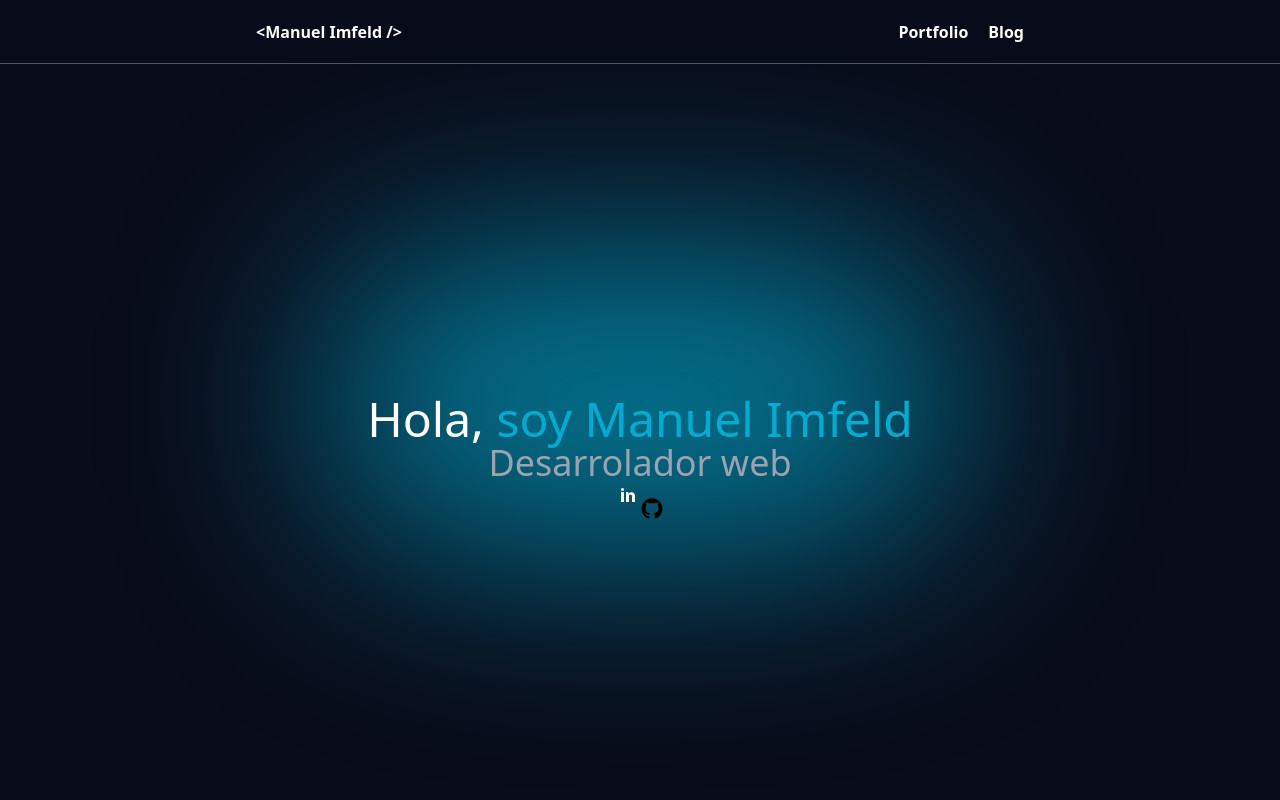
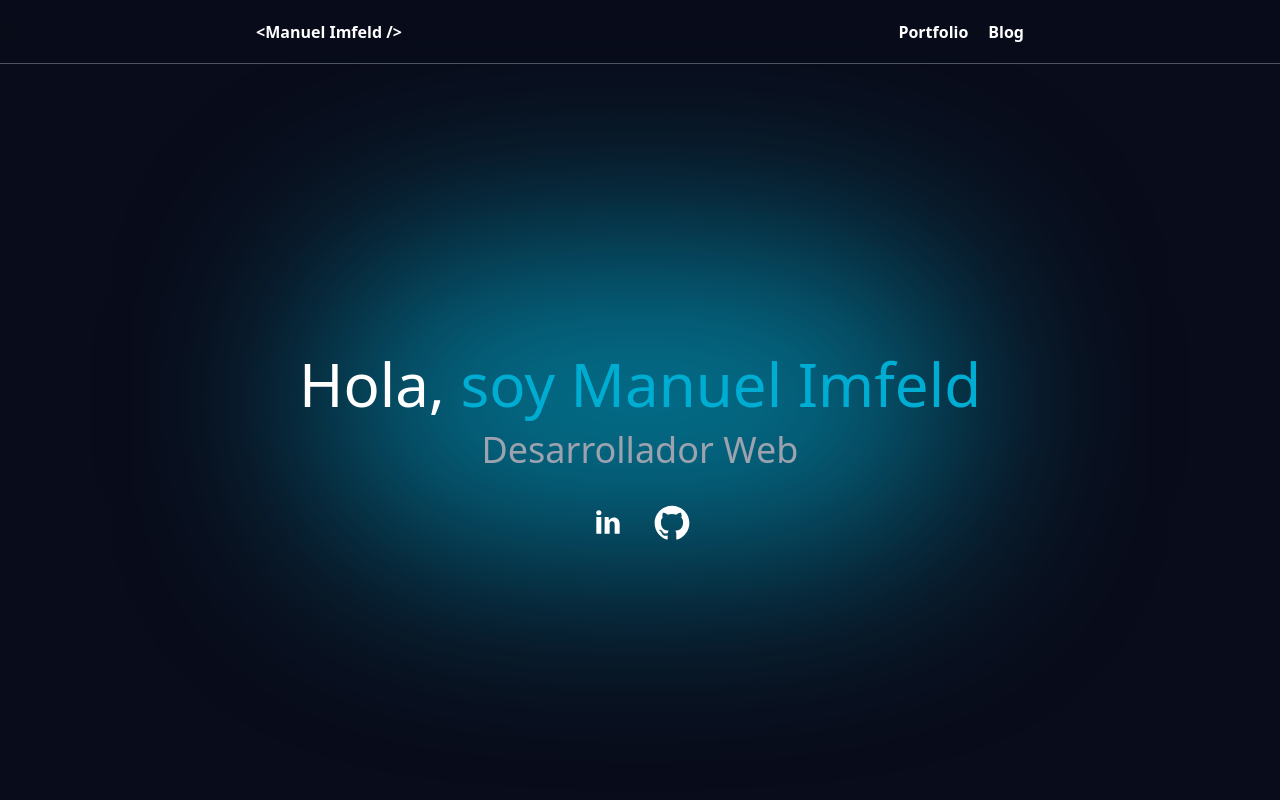
Before and after one commit to manuimfeld/portfolio-2024-astro, an Astro site: page / in a window 1280 px wide. Shown: the top 800 px of the page. Built offline with nearby package versions, Linux system fonts and the light colour scheme; Astro itself is replaced by a stand-in of ours.

Commit message:
chage hero styles

```diff
--- a/src/components/hero/Hero.astro
+++ b/src/components/hero/Hero.astro
@@ -8,13 +8,25 @@ import Linkedin from "../icons/Linkedin.astro";
   class="text-white flex flex-col items-center justify-center h-screen w-full"
 >
   <Glow />
-  <h1 class="text-5xl text-white mx-auto">
+  <h1
+    class="text-4xl sm:text-5xl lg:text-6xl text-white mx-auto mb-4 text-center"
+  >
     Hola, <span class="text-[#00ADD2]">soy Manuel Imfeld</span>
   </h1>
-  <h2 class="text-4xl text-gray-400 mx-auto">Desarrolador web</h2>
-  <ul class="flex">
-    <li><a href="https://www.linkedin.com/in/manuimfeld/"><Linkedin /></a></li>
-    <li><a href="https://github.com/manuimfeld"><Github /></a></li>
+  <h2
+    class="text-2xl sm:text-3xl lg:text-4xl text-gray-400 mx-auto mb-8 text-center"
+  >
+    Desarrollador Web
+  </h2>
+  <ul class="flex space-x-6 mb-8">
+    <li>
+      <a href="https://www.linkedin.com/in/manuimfeld/" target="_blank"
+        ><Linkedin /></a
+      >
+    </li>
+    <li>
+      <a href="https://github.com/manuimfeld" target="_blank"><Github /></a>
+    </li>
   </ul>
   <p></p>
 </section>
--- a/src/components/icons/Github.astro
+++ b/src/components/icons/Github.astro
@@ -1,11 +1,13 @@
 <!--?xml version="1.0" ?-->
 <svg
+  class="w-10 h-10 hover:scale-110 transition-transform"
+  fill="currentColor"
   enable-background="new -1163 1657.697 56.693 56.693"
   height="50px"
   id="Layer_1"
   version="1.1"
   viewBox="-1163 1657.697 56.693 56.693"
-  width="24px"
+  width="50px"
   xml:space="preserve"
   xmlns="http://www.w3.org/2000/svg"
   xmlns:xlink="http://www.w3.org/1999/xlink"
--- a/src/components/icons/Linkedin.astro
+++ b/src/components/icons/Linkedin.astro
@@ -1,12 +1,13 @@
 <!--?xml version="1.0" ?-->
 <svg
+  class="w-10 h-10 hover:scale-110 transition-transform"
   fill="currentColor"
   baseProfile="tiny"
-  height="24px"
+  height="50px"
   id="Layer_1"
   version="1.2"
   viewBox="0 0 24 24"
-  width="24px"
+  width="50px"
   xml:space="preserve"
   xmlns="http://www.w3.org/2000/svg"
   xmlns:xlink="http://www.w3.org/1999/xlink"
```
